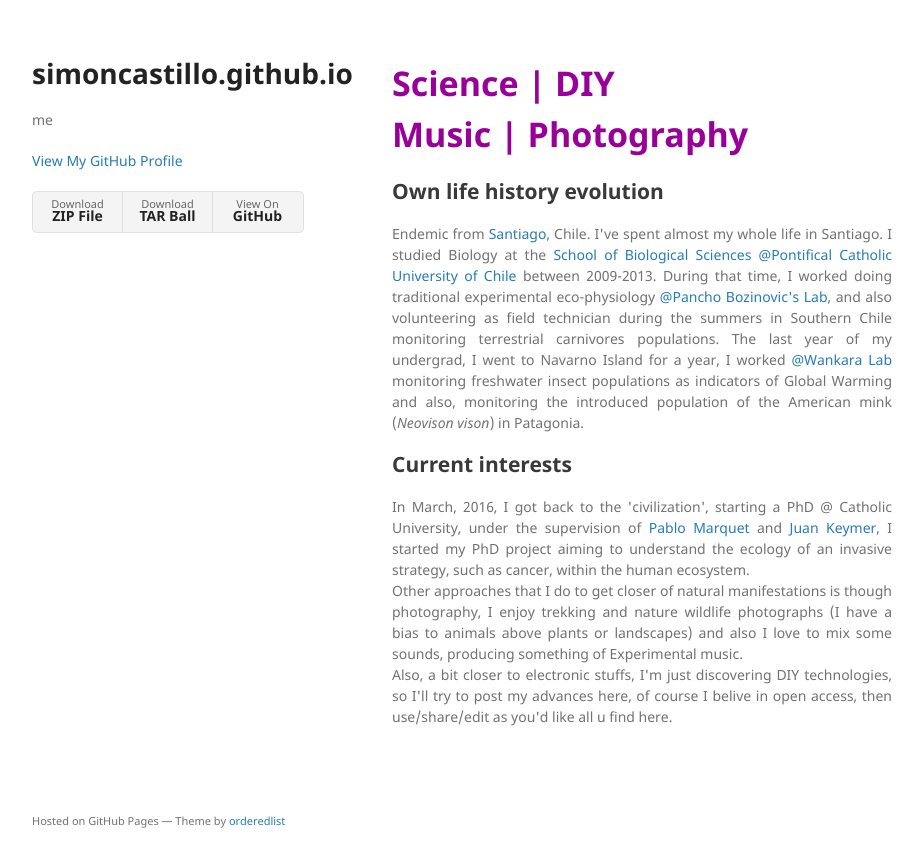
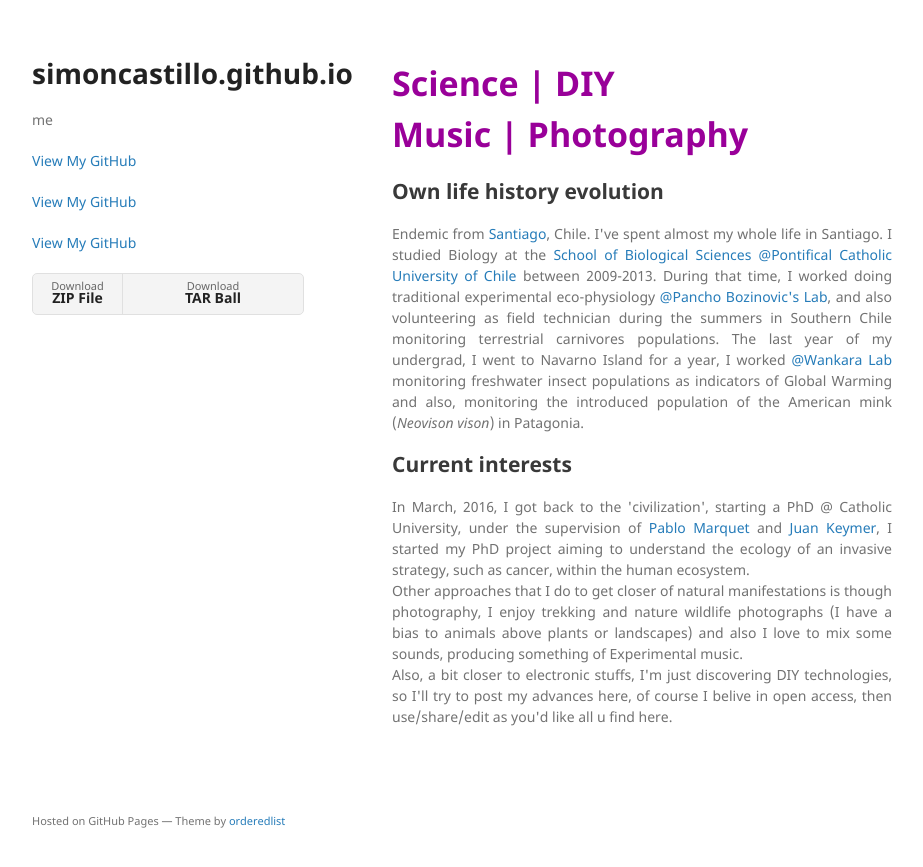
Before and after one commit to SimonCastillo/simoncastillo.github.io, a Jekyll site: the page built from index.md, in a window 1280 px wide. Shown: the top 867 px of the page, without its empty margins (178-1101 px from the left). Built offline with Jekyll 4.4.1, drawn with Linux system fonts in a browser that asks for light colours; our own code applies the rules of GitHub Pages for plain Markdown files.

Commit message:
Update default.html

```diff
--- a/_layouts/default.html
+++ b/_layouts/default.html
@@ -23,14 +23,15 @@
         {% endif %}
 
         {% if site.github.is_user_page %}
-          <p class="view"><a href="{{ site.github.owner_url }}">View My GitHub Profile</a></p>
+        <p class="view"><a href="{{ site.github.owner_url }}">View My GitHub </a></p>
+        <p class="view"><a href="{{ site.github.owner_url }}">View My GitHub </a></p>
+        <p class="view"><a href="{{ site.github.owner_url }}">View My GitHub </a></p>
         {% endif %}
 
         {% if site.show_downloads %}
           <ul>
             <li><a href="{{ site.github.zip_url }}">Download <strong>ZIP File</strong></a></li>
-            <li><a href="{{ site.github.tar_url }}">Download <strong>TAR Ball</strong></a></li>
-            <li><a href="{{ site.github.repository_url }}">View On <strong>GitHub</strong></a></li>
+            <a href="{{ site.github.tar_url }}">Download <strong>TAR Ball</strong></a>
           </ul>
         {% endif %}
       </header>
```
